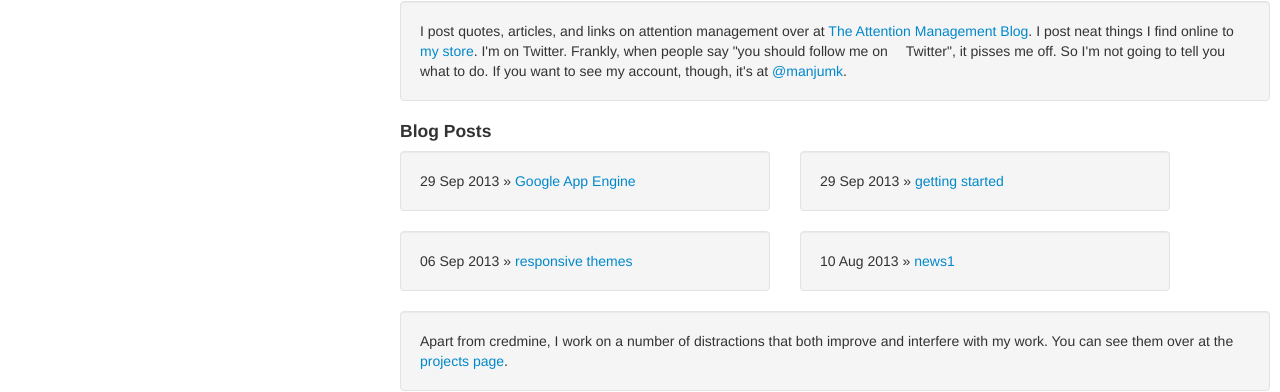
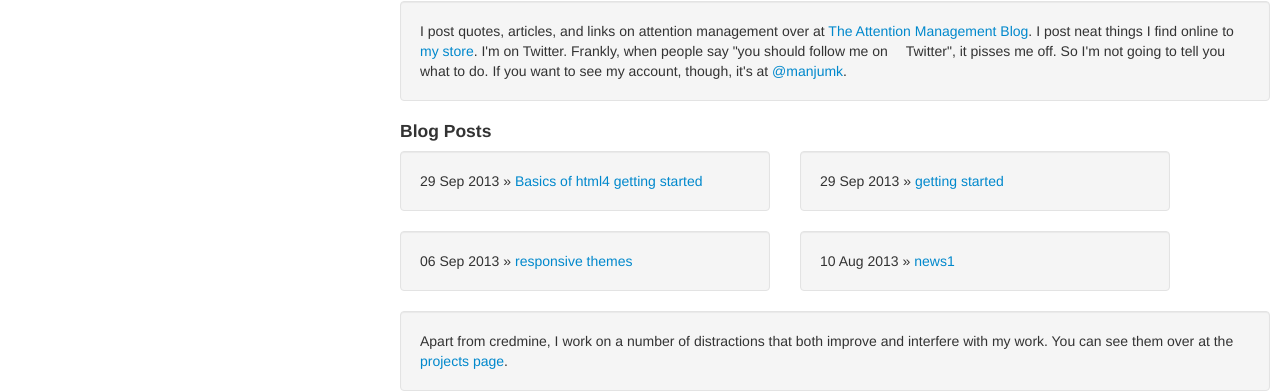
Before and after one commit to kalburgimanjunath/tu, a Jekyll site: the page built from index.html, in a window 1280 px wide and 1110 px high. Shown: the part 509-901 px from the top of the window. Built offline with Jekyll 4.4.1, drawn with Linux system fonts in a browser that asks for light colours; nearby versions of some CDN libraries; Markdown is read by kramdown in place of the engine named in the settings; a style sheet for code colours, icons or effects is not loaded.

Commit message:
Updated 2013-09-29-googleappengine.md

```diff
--- a/_posts/2013-09-29-googleappengine.md
+++ b/_posts/2013-09-29-googleappengine.md
@@ -1,16 +1,12 @@
 ---
-title: Google App Engine
+title: Basics of html4 getting started
 layout: publications
-categories : [news]
-tags :
-- end
-- beginner
+categories:
+  - news
+tags:
+  - end
+  - beginner
+published: true
 ---
 
-### Header 3
-
-> This is a blockquote.
->
-> This is the second paragraph in the blockquote.
->
-> ## This is an H2 in a blockquote
+### Basics of html4
```
